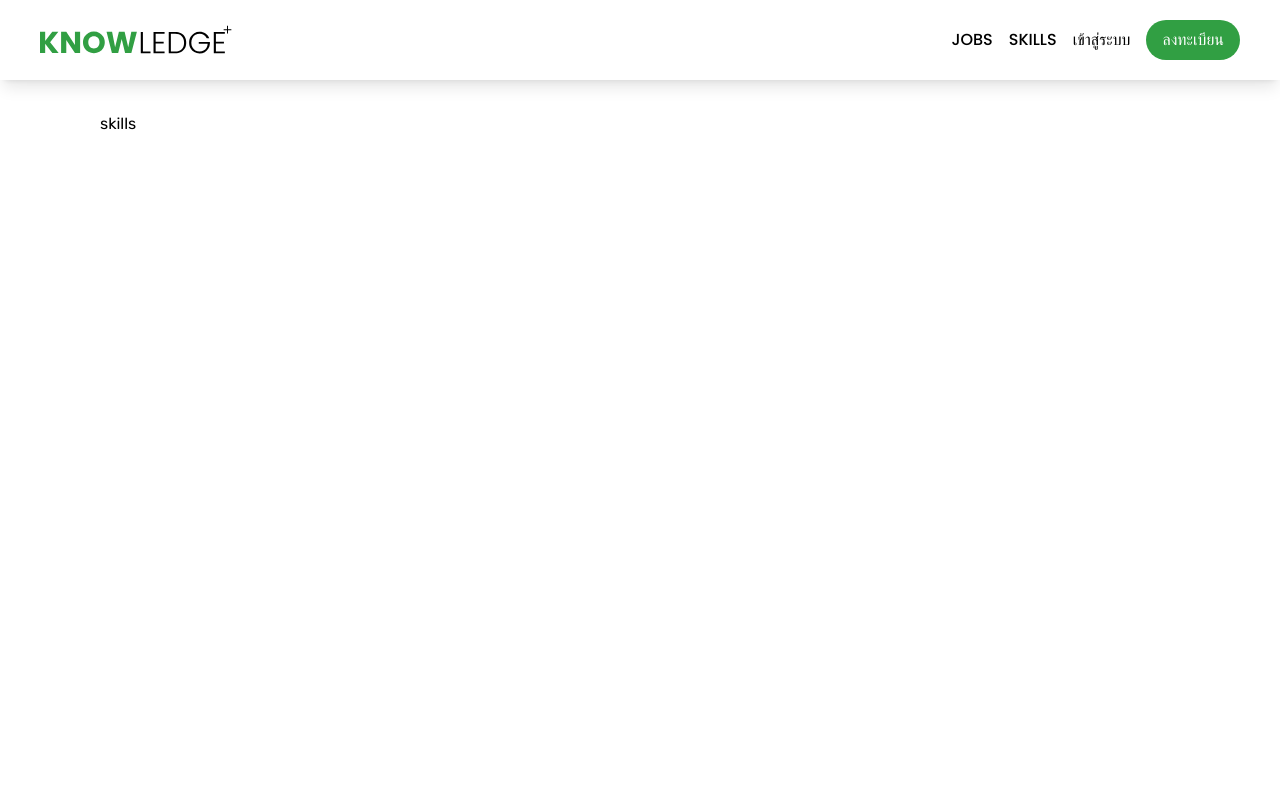
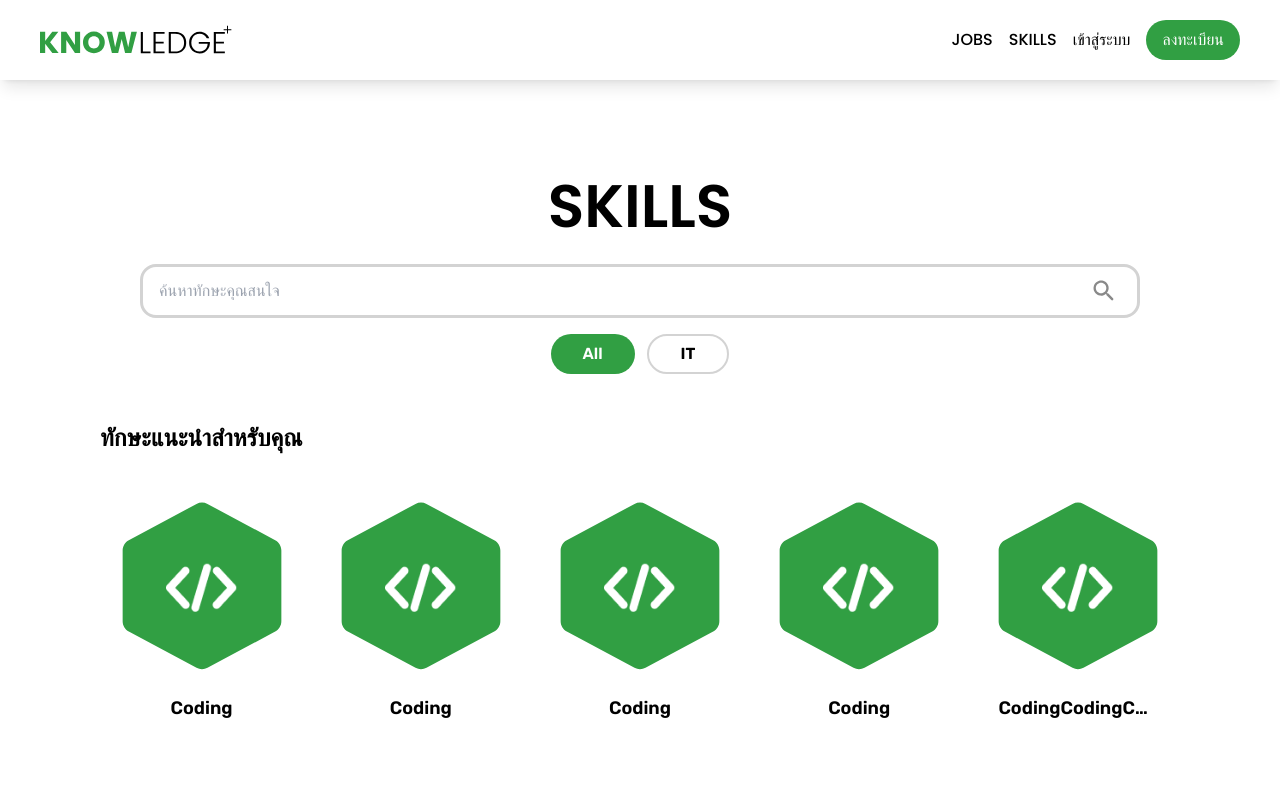
Before and after one commit to ImFineGarrix/knowledgeplus-frontend, a Nuxt app: page /skills in a window 1280 px wide. Shown: the top 792 px of the page. Built offline with nearby package versions, Linux system fonts and the light colour scheme; a web font is replaced by a local one.

Commit message:
:sparkles: ui-skilll

```diff
--- /dev/null
+++ b/components/Search.vue
@@ -0,0 +1,34 @@
+<template>
+  <div class="relative">
+    <IconSearch
+      class="absolute top-[50%] left-[95%] translate-y-[-50%] text-[#898989]"
+      width="28px" />
+    <input
+      :value="search"
+      @input="updateSearch($event)"
+      type="text"
+      :placeholder="placeholder"
+      class="w-[1000px] pl-4 py-3 pr-14 rounded-2xl border-[3px] border-[#D3D3D3] font-medium" />
+  </div>
+</template>
+<script>
+export default {
+  props: {
+    placeholder: {
+      type: String,
+      default: () => '',
+    },
+  },
+  data() {
+    return {
+      search: '',
+    }
+  },
+  methods: {
+    updateSearch(e) {
+      this.search = e.target.value
+      this.$emit('input', newVal)
+    },
+  },
+}
+</script>
--- a/components/card/Job.vue
+++ b/components/card/Job.vue
@@ -5,11 +5,11 @@
       <p class="text-[#319F43] text-4xl font-medium">
         {{ name }}
       </p>
-      <p class="mt-3 text-xs w-52">
-      <div class="two-lines-ellipsis">
-        <span>{{ desc }}</span>
+      <div class="mt-3 text-xs w-52">
+        <div class="two-lines-ellipsis">
+          <span>{{ desc }}</span>
+        </div>
       </div>
-      </p>
     </div>
   </div>
 </template>
@@ -18,12 +18,12 @@ export default {
   props: {
     name: {
       type: String,
-      default: () => ''
+      default: () => '',
     },
     desc: {
       type: String,
-      default: () => ''
-    }
-  }
+      default: () => '',
+    },
+  },
 }
 </script>
--- /dev/null
+++ b/components/card/Skill.vue
@@ -0,0 +1,33 @@
+<template>
+  <div>
+    <div class="flex justify-center">
+      <div class="relative">
+        <img
+          :src="link"
+          class="absolute w-24 top-[50%] left-[50%] translate-x-[-50%] translate-y-[-50%]" />
+        <IconBgSkill class="w-40" />
+      </div>
+    </div>
+    <div class="flex justify-center">
+      <div class="w-40">
+        <p class="my-6 text-lg font-semibold text-center truncate">
+          {{ name }}
+        </p>
+      </div>
+    </div>
+  </div>
+</template>
+<script>
+export default {
+  props: {
+    name: {
+      type: String,
+      default: () => '',
+    },
+    link: {
+      type: String,
+      default: () => '',
+    },
+  },
+}
+</script>
--- /dev/null
+++ b/components/icon/BgSkill.vue
@@ -0,0 +1,7 @@
+<template>
+  <svg viewBox="0 0 165 173" fill="none" xmlns="http://www.w3.org/2000/svg">
+    <path
+      d="M76.8426 2.0242C80.3775 0.134511 84.6225 0.134513 88.1573 2.0242L157.997 39.3592C161.901 41.4465 164.339 45.5144 164.339 49.9419V123.058C164.339 127.485 161.901 131.553 157.997 133.641L88.1573 170.976C84.6225 172.865 80.3775 172.865 76.8426 170.976L7.00322 133.641C3.09859 131.553 0.660583 127.485 0.660583 123.058V49.9419C0.660583 45.5144 3.09859 41.4465 7.00323 39.3592L76.8426 2.0242Z"
+      fill="#319F43" />
+  </svg>
+</template>
--- a/pages/jobs/index.vue
+++ b/pages/jobs/index.vue
@@ -4,15 +4,7 @@
       <div class="space-y-7">
         <p class="text-6xl font-semibold text-center font-poppin">JOBS</p>
         <div class="space-y-4">
-          <div class="relative">
-            <IconSearch
-              class="absolute top-[50%] left-[95%] translate-y-[-50%] text-[#898989]"
-              width="28px" />
-            <input
-              type="text"
-              placeholder="ค้นหาชีพที่คุณสนใจ"
-              class="w-[1000px] pl-4 py-3 pr-14 rounded-2xl border-[3px] border-[#D3D3D3] font-medium" />
-          </div>
+          <Search @input="handleSearch" placeholder="ค้นหาอาชีพที่คุณสนใจ" />
           <div class="flex justify-center space-x-3">
             <p
               class="cursor-pointer bg-[#319F43] flex items-center py-2 px-8 rounded-full font-semibold text-white">
@@ -53,6 +45,7 @@
 export default {
   data() {
     return {
+      search: '',
       recommendJob: [
         {
           name: 'Front-End Developer',
@@ -73,6 +66,11 @@ export default {
       ],
     }
   },
+  methods: {
+    handleSearch(newSearch) {
+      this.search = newSearch.target.value
+    },
+  },
 }
 </script>
 
--- a/pages/skills/index.vue
+++ b/pages/skills/index.vue
@@ -1,9 +1,81 @@
 <template>
-  <div>skills</div>
+  <div class="space-y-12">
+    <div id="header-jobs" class="flex justify-center mt-16">
+      <div class="space-y-7">
+        <p class="text-6xl font-semibold text-center font-poppin">SKILLS</p>
+        <div class="space-y-4">
+          <Search @input="handleSearch" placeholder="ค้นหาทักษะคุณสนใจ" />
+          <div class="flex justify-center space-x-3">
+            <p
+              class="cursor-pointer bg-[#319F43] flex items-center py-2 px-8 rounded-full font-semibold text-white">
+              All
+            </p>
+            <p
+              class="cursor-pointer px-8 flex items-center font-semibold bg-white border-2 rounded-full border-[#D3D3D3] transition-all duration-300 hover:bg-[#d7d7d7b2]">
+              IT
+            </p>
+          </div>
+        </div>
+      </div>
+    </div>
+    <div>
+      <p class="text-2xl font-semibold">ทักษะแนะนำสำหรับคุณ</p>
+      <div class="grid grid-cols-5 gap-4 my-12">
+        <div
+          v-for="(recommend, indexRecommend) in recommendSkill"
+          :key="`skill=recommend-${indexRecommend}`">
+          <CardSkill :name="recommend.name" :link="recommend.link" />
+        </div>
+      </div>
+    </div>
+    <div>
+      <p class="text-2xl font-semibold">ทักษะทั้งหมด</p>
+      <div class="grid grid-cols-5 gap-4 my-12">
+        <div
+          v-for="(recommend, indexRecommend) in recommendSkill"
+          :key="`skill=recommend-${indexRecommend}`">
+          <CardSkill :name="recommend.name" :link="recommend.link" />
+        </div>
+      </div>
+    </div>
+  </div>
 </template>
 
 <script>
-export default {}
+export default {
+  data() {
+    return {
+      search: '1',
+      recommendSkill: [
+        {
+          name: 'Coding',
+          link: '/images/icon/good-code.png',
+        },
+        {
+          name: 'Coding',
+          link: '/images/icon/good-code.png',
+        },
+        {
+          name: 'Coding',
+          link: '/images/icon/good-code.png',
+        },
+        {
+          name: 'Coding',
+          link: '/images/icon/good-code.png',
+        },
+        {
+          name: 'CodingCodingCodingCodingCodingCodingCodingCoding',
+          link: '/images/icon/good-code.png',
+        },
+      ],
+    }
+  },
+  methods: {
+    handleSearch(newSearch) {
+      this.search = newSearch.target.value
+    },
+  },
+}
 </script>
 
 <style lang="scss" scoped></style>
```
Also changed, not shown: public/images/icon/good-code.png (added).
